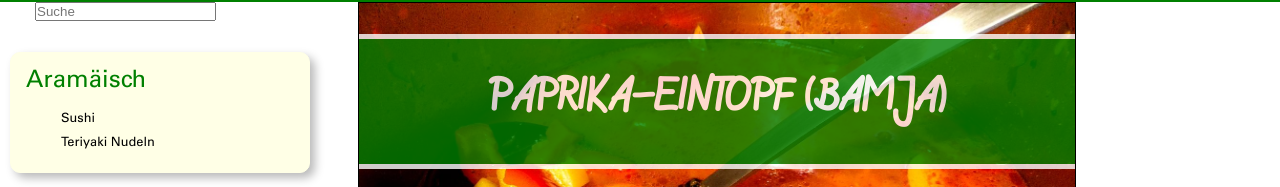
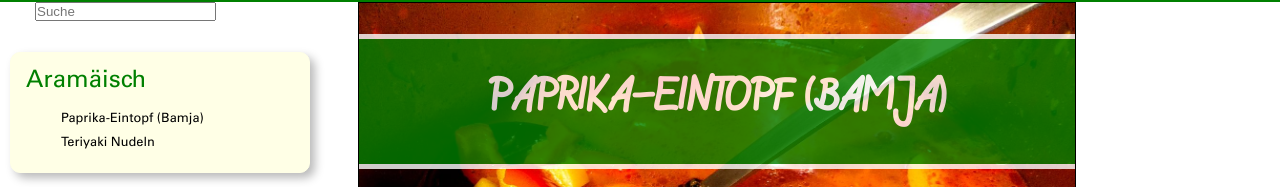
Before and after one commit to Fesazus/prb_vue, a Vue app: page / in a window 1280 px wide. Shown: the part 123-310 px from the top of the page. Built offline with nearby package versions, Linux system fonts and the light colour scheme.

Commit message:
title einmal weitergereicht

```diff
--- a/src/App.vue
+++ b/src/App.vue
@@ -11,7 +11,7 @@
 			<div class="search">
 				<input type="text" id="searchbox" placeholder="Suche" />
 			</div>
-			<main_category></main_category>
+			<main_category title="Paprika-Eintopf (Bamja)"></main_category>
 		</div>
 		<div class="wrapper">
 			<div id="container_recipy">
--- a/src/components/main_category.vue
+++ b/src/components/main_category.vue
@@ -6,7 +6,9 @@
 			}}
 		</caption>
 		<ul>
-			<li><a class="navoption" href="sushi.html">Sushi</a></li>
+			<li>
+				<a class="navoption" href="sushi.html"> {{ title }} </a>
+			</li>
 			<li>
 				<a class="navoption" href="teriyaki-nudeln.html">
 					Teriyaki Nudeln
@@ -25,6 +27,9 @@ export default {
 			category: "Aramäisch",
 		};
 	},
+	props: {
+		title: String,
+	},
 };
 </script>
 
```
